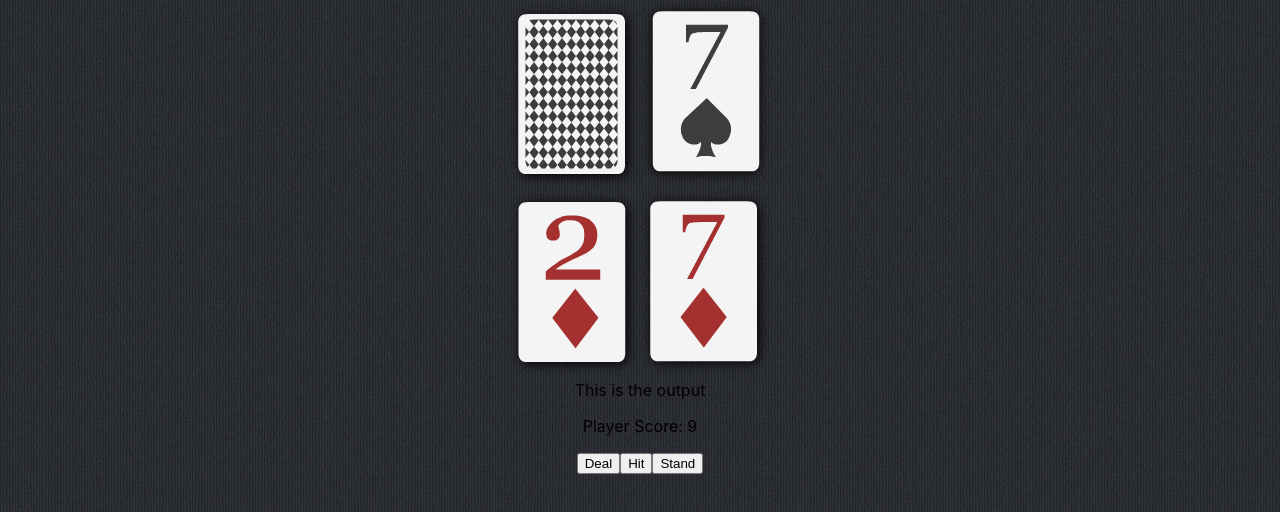
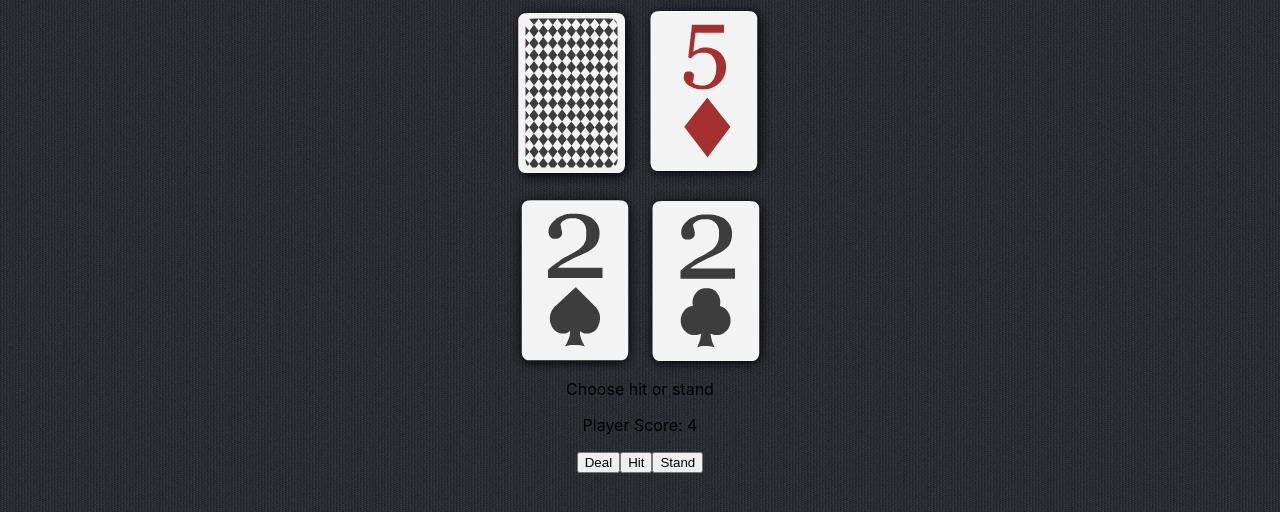
Before and after one commit to mattzmyname/blackjack_stats, a React (Create React App) app: page / in a window 1280 px wide. Shown: the top 512 px of the page. Built offline with nearby package versions, Linux system fonts and the light colour scheme.

Commit message:
basic core blackjack completed

```diff
--- a/src/components/Hand.js
+++ b/src/components/Hand.js
@@ -9,7 +9,7 @@ export default class Hand extends Component{
             <Card
                 rank={card.rank}
                 suit={card.suit}
-                isPrivate={this.props.player === 'dealer' && i === 0 && this.props.turn > 0}
+                isPrivate={this.props.player === 'dealer' && i === 0 && this.props.active}
                 key={i}
             />
         );
--- a/src/components/Interface.js
+++ b/src/components/Interface.js
@@ -1,18 +1,37 @@
 import React, {Component} from 'react';
 import Output from './Output'
+import {getWinner} from "../logic/functions";
 
 export default class Interface extends Component{
+
+    getOutcome(win){
+        switch(win) {
+            case (1):
+                return 'WIN!';
+            case (-1):
+                return 'LOST!';
+            case (0):
+                return 'PUSH!';
+            default:
+                return null
+        }
+    }
+
     render(){
-        console.log(this.props)
+        const activeGame = this.props.activeGame;
+        let winner = null;
+        if (!activeGame)
+            winner  = getWinner(this.props.player.scoreTotal, this.props.dealer.scoreTotal);
+
         return(
             <div>
-                <Output/>
+                <Output msg={this.getOutcome(winner)}/>
                 <div >
                     <p>Player Score: {this.props.player.scoreTotal}</p>
                 </div>
-                <button >Deal</button>
-                <button>Hit</button>
-                <button >Stand</button>
+                <button onClick={!this.props.activeGame ? this.props.dealButton : null}>Deal</button>
+                <button onClick={this.props.activeGame ? this.props.hitButton : null}>Hit</button>
+                <button onClick={this.props.activeGame ? this.props.standButton : null}>Stand</button>
             </div>
         )
     }
--- a/src/components/Output.js
+++ b/src/components/Output.js
@@ -1,10 +1,11 @@
 import React, {Component} from 'react';
+import CSSTransitionGroup from 'react-addons-css-transition-group';
 
 
 export default class Output extends Component{
     render(){
         return(
-            <div>This is the output</div>
+            <div>{this.props.msg === null ? "Choose hit or stand" : this.props.msg}</div>
         )
     }
 }
--- a/src/components/Table.js
+++ b/src/components/Table.js
@@ -2,25 +2,25 @@ import React, {Component} from 'react';
 import Hand from './Hand'
 import Interface from "./Interface";
 import hand from '../logic/hand'
+import {getWinner, dealerDrawing} from '../logic/functions';
 
-//just use this https://github.com/xfhg/blackjackin
 
 export default class Table extends Component{
     constructor(props){
         super(props);
 
         this.state = {
-            turn: 1,
+            winCount: 0,
             deck: this.props.deck,
             dealer : new hand(),
             player : new hand(),
             activeGame: true
         };
-    this.dealGame();
+        this.deal()
+    }
 
 
-    }
-    dealGame(){
+    deal(){
         let deck = this.state.deck;
         let dealer = this.state.dealer;
         let player = this.state.player;
@@ -28,7 +28,7 @@ export default class Table extends Component{
         player.clear();
 
         if (deck.length < 6){
-            deck = new deck();
+            deck.newDeck();
         }
         deck.deal(); //burn one card
         player.draw(deck.deal());
@@ -43,23 +43,55 @@ export default class Table extends Component{
         });
     }
 
+    hit(){
+        let deck = this.state.deck;
+        let player = this.state.player;
+
+        player.draw(deck.deal());
+
+        this.setState({
+            playerHand: player.cards,
+        }, () => {
+            // automatically stand if bust
+            if (player.isBust|| player.scoreTotal >= 21)
+                this.stand();
+        });
+    }
+
+    stand(){
+        let deck = this.state.deck;
+        let player = this.state.player;
+        let dealer = this.state.dealer;
+        // plays the dealers turn
+        dealerDrawing(dealer, deck, player);
+
+        const winner  = getWinner(player.scoreTotal, dealer.scoreTotal);
+        console.log(winner);
+        const winCount = winner === 1 ? this.state.winCount + 1 : this.state.winCount;
+        this.setState({
+            deck:deck,
+            player:player,
+            dealer:dealer,
+            activeGame: false,
+            winCount: winCount
+        });
+    }
+
     render (){
         return(
             <div>
-                <Hand cards={this.state.dealer.cards} player={'dealer'} turn={this.state.turn}/>
-                <Hand cards={this.state.player.cards} player={'player'} turn={this.state.turn}/>
-                <Interface {... stateToProps(this.state)}/>
+                <Hand cards={this.state.dealer.cards} player={'dealer'} active={this.state.activeGame}/>
+                <Hand cards={this.state.player.cards} player={'player'} active={this.state.activeGame}/>
+                <Interface
+                    activeGame={this.state.activeGame}
+                    dealButton={() => this.deal()}
+                    hitButton={() => this.hit()}
+                    standButton={() => this.stand()}
+                    player={this.state.player}
+                    dealer={this.state.dealer}
+                    winCount={this.state.winCount}
+                />
             </div>
         );
     }
 }
-
-export function stateToProps(state) {
-    return {
-        turn: state['turn'],
-        deck: state['deck'],
-        dealer: state['dealer'],
-        player: state['player'],
-        activeGame: state['activeGame']
-    }
-}
--- a/src/logic/deck.js
+++ b/src/logic/deck.js
@@ -34,13 +34,13 @@ let _deck = [];
  */
 export default class Deck {
     constructor() {
-        this.create();
+        this.newDeck();
     }
 
     /**
      * Create the deck of cards and shuffle
      */
-    create() {
+    newDeck() {
         const deck = [];
         const ranks = [1, 2, 3, 4, 5, 6, 7, 8, 9, 10, 11, 12, 13];
         const suits = ['h', 's', 'c', 'd'];
@@ -72,10 +72,10 @@ export default class Deck {
     deal() {
         let deck = _deck;
 
-        // create a new deck when
+        // newDeck a new deck when
         // there are no more cards
         if (!deck.length) {
-            this.create();
+            this.newDeck();
             return this.deal();
         }
 
--- a/src/logic/functions.js
+++ b/src/logic/functions.js
@@ -1,28 +1,52 @@
-import {List} from 'immutable'
 
-export function getScores(deck, cardIndexes) {
-    let aceCount = 0, minScore = 0;
-    cardIndexes.map((index) => {
-        let card = deck.get(index);
-        if (card.get('rank') === 'A') {
-            aceCount++
-        }
-        minScore += card.get('points')
-    })
-    let scores = minScore ? [minScore] : []
-    if (minScore > 21) {
-        scores = ['BUST']
+/**
+ * Gets the winner.
+ *
+ * @param      {number}         playerScore  The player score
+ * @param      {number}         dealerScore  The dealer score
+ * @return     {number}_   1 = win, -1 = lost, 0 = push
+ */
+export function getWinner(playerScore, dealerScore) {
+    if (playerScore === dealerScore && playerScore <= 21){
+        return 0
     }
-    else if (aceCount) {
-        if (minScore === 11) {
-            scores = [21]
-        }
-        else if (minScore < 11) {
-            scores.push(minScore + 10)
-        }
-        else if (aceCount === 3 && cardIndexes.size === 3) {
-            scores = [21]
+    else if (playerScore > 21 || (dealerScore <= 21 && dealerScore > playerScore)){
+        return -1
+    }
+    else
+        return 1
+}
+
+/**
+ * Dealer AI.
+ * Hit until score of 16 or soft 17.
+ * Do not hit if the player is already bust
+ * or the player has blackjack.
+ *
+ * @param      {object}  dealerHand  The dealer hand
+ * @param      {object}  deck        The deck
+ * @param      {object}  playerHand  The player hand
+ */
+export function dealerDrawing(dealerHand, deck, playerHand) {
+    if (!playerHand.isBust && !playerHand.hasBlackjack) {
+        let stats = dealerHand.scoreStats;
+        while( (stats.hardTotal < 17) || (stats.softTotal < 18)) {
+            dealerHand.draw(deck.deal());
         }
     }
-    return List(scores);
 }
+
+/**
+ * Calculates the win percentage
+ * given the win and round count.
+ *
+ * @param      {number}  winCount    The win count
+ * @param      {number}  roundCount  The round count
+ * @return     {string}  The win percentage.
+ */
+export function calculateWinPercentage(winCount, roundCount) {
+    let num = (winCount / roundCount);
+    num = isNaN(num) ? 0 : isFinite(num) ? num : 0;
+
+    return +(num * 100).toFixed(2) + '%';
+}
```
